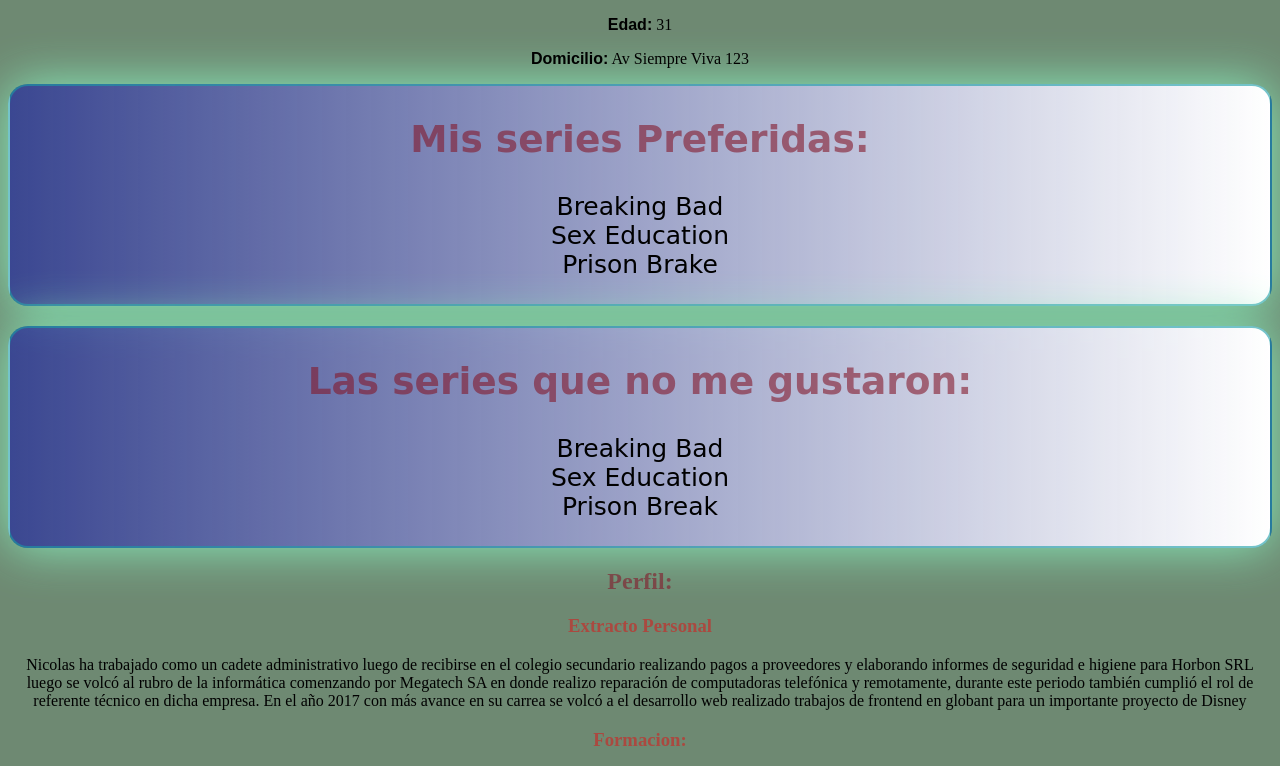
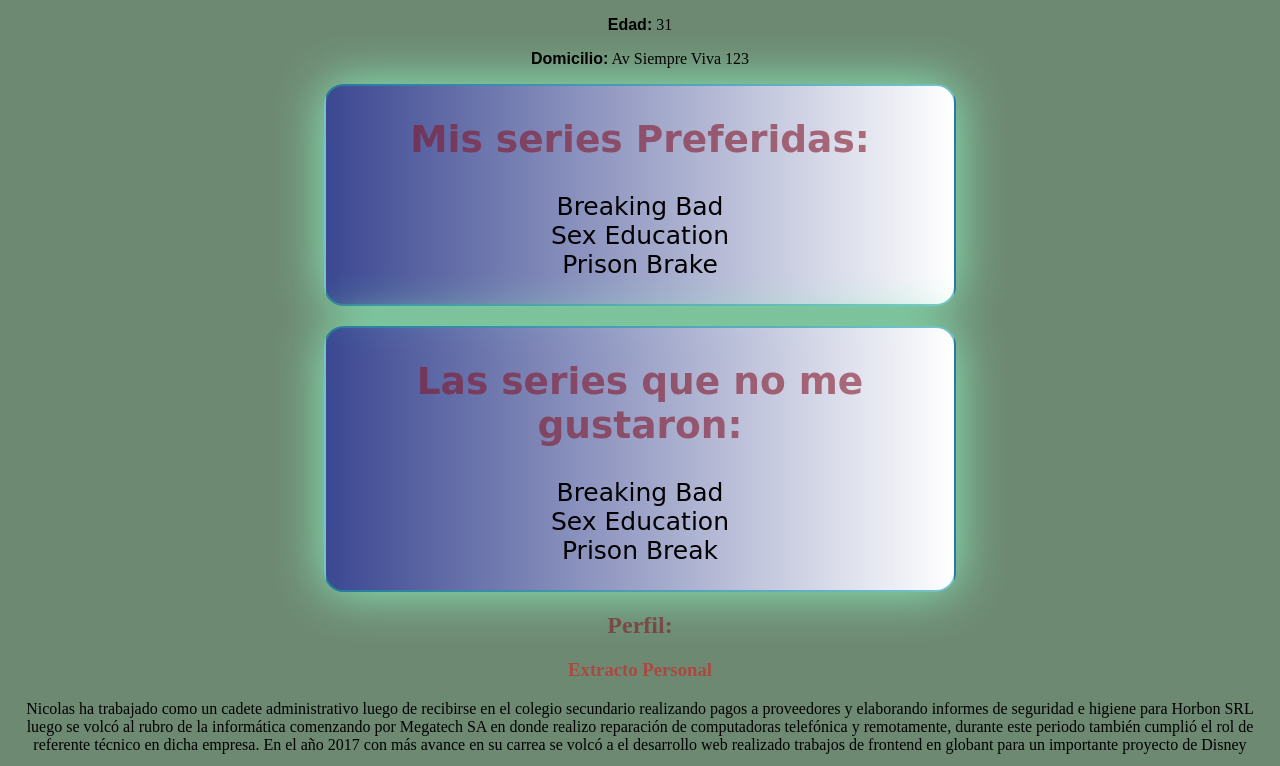
Before and after one commit to Nicolasbona/ClaseCSS, a plain HTML site: page index.html in a window 1280 px wide. Shown: the part 680-1446 px from the top of the page. Drawn offline with Linux system fonts and the light colour scheme; a web font is replaced by a local one.

Commit message:
centring list class

```diff
--- a/estilos.css
+++ b/estilos.css
@@ -37,7 +37,8 @@ body div h1{
     border-radius: 20px;
     font-family: 'Zen Loop', cursive;
     font-size: 25px;
-    margin-bottom: 20px;
+    margin: 0px 25% 20px;
+
 }
 .list ul{
     padding: 0px;
```
